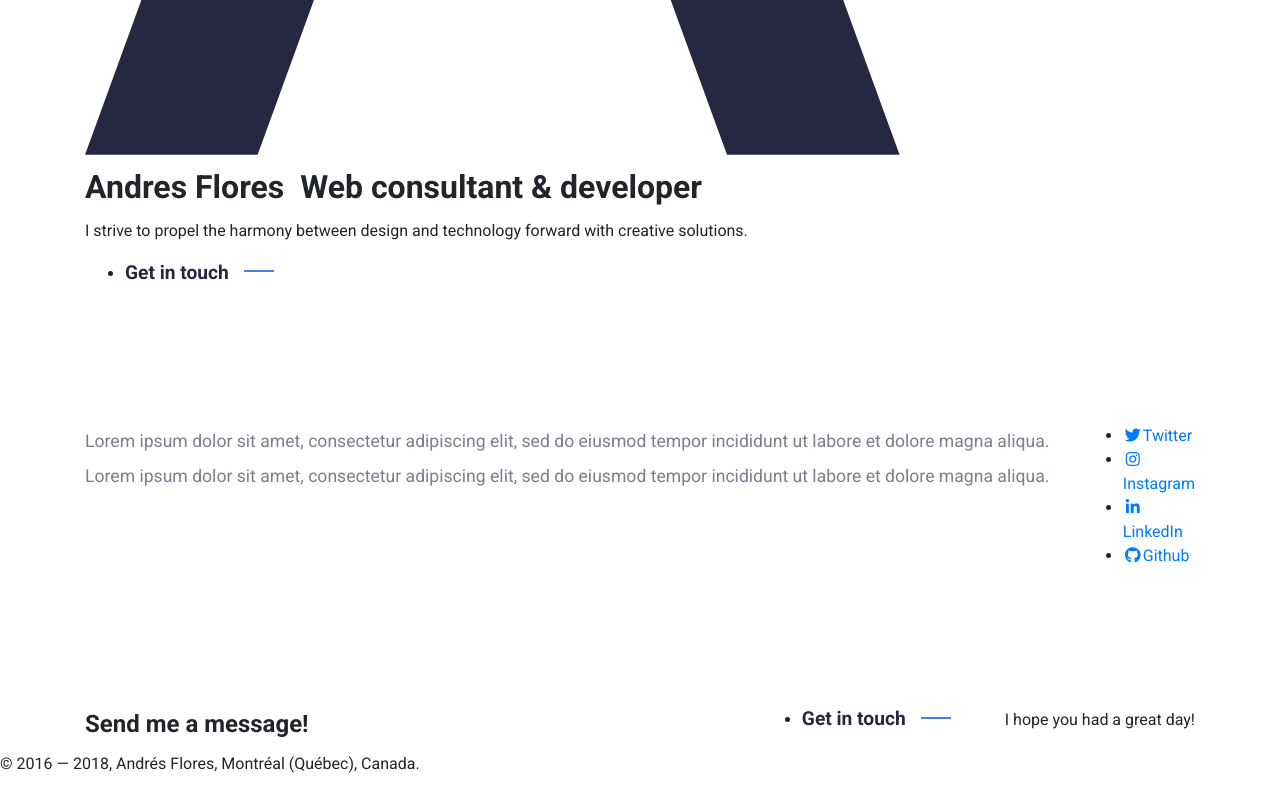
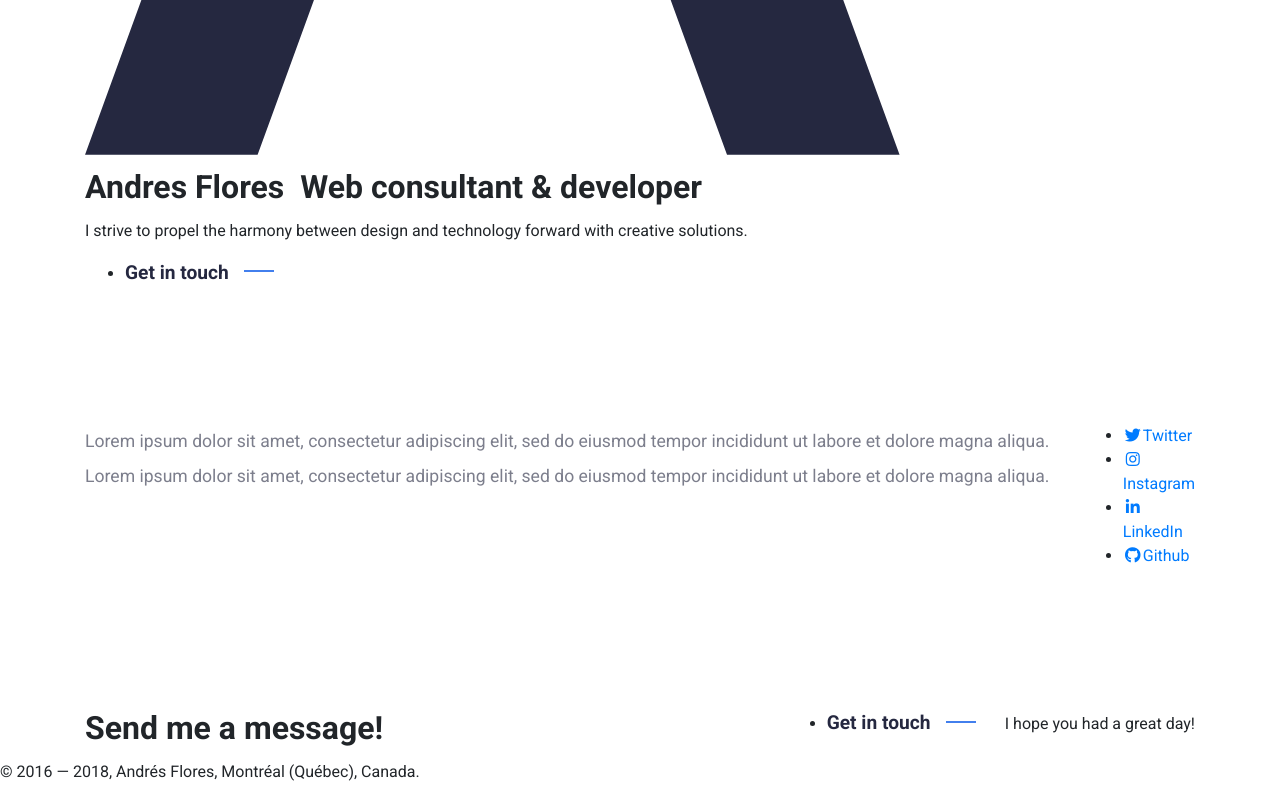
Before and after one commit to andresfloresdev/andresflores.ca, a Nuxt app: page / in a window 1280 px wide. Shown: the part 656-1456 px from the top of the page. Built offline with nearby package versions, Linux system fonts and the light colour scheme.

Commit message:
Integrate base style for h2

```diff
--- a/assets/styles/vendors/default.scss
+++ b/assets/styles/vendors/default.scss
@@ -11,6 +11,11 @@ h5,
 h6 {
   font-family: $headings-ff;
   font-weight: 700;
+}
+
+h2 {
+  font-size: 2rem;
+  line-height: 1.5;
 }
 
 // Add the xxl max-width
```
